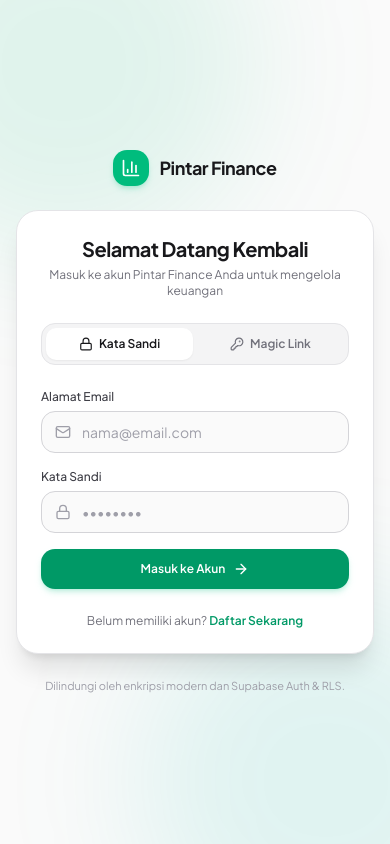
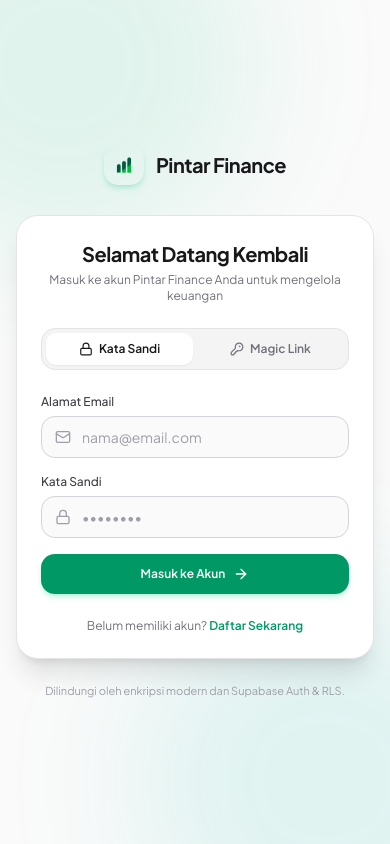
Before and after one commit to Mochammad-Naufal/PintarFinance, a Next.js app: page /login in a window 390 px wide. Built offline with nearby package versions, Linux system fonts and the light colour scheme; no server answers.

Commit message:
feat(branding): replace legacy logos with public/logo.png across UI and PWA manifest

```diff
--- a/src/app/(auth)/layout.tsx
+++ b/src/app/(auth)/layout.tsx
@@ -1,5 +1,5 @@
 import Link from "next/link";
-import { BarChart3 } from "lucide-react";
+import Image from "next/image";
 
 export default function AuthLayout({
   children,
@@ -16,11 +16,18 @@
       <div className="w-full max-w-md space-y-6 relative z-10">
         {/* Brand Header */}
         <div className="text-center space-y-2">
-          <Link href="/" className="inline-flex items-center gap-2.5 group">
-            <div className="w-9 h-9 rounded-xl bg-emerald-500 flex items-center justify-center text-white shadow-md shadow-emerald-500/20 group-hover:scale-105 transition-all">
-              <BarChart3 className="w-5 h-5" strokeWidth={2} />
+          <Link href="/" className="inline-flex items-center gap-3 group">
+            <div className="w-10 h-10 rounded-xl overflow-hidden shadow-md shadow-emerald-500/20 group-hover:scale-105 transition-all flex items-center justify-center">
+              <Image
+                src="/logo.png"
+                alt="Pintar Finance"
+                width={40}
+                height={40}
+                priority
+                className="w-full h-full object-contain"
+              />
             </div>
-            <span className="font-bold text-lg tracking-tight text-zinc-900 dark:text-zinc-100">
+            <span className="font-bold text-xl tracking-tight text-zinc-900 dark:text-zinc-100">
               Pintar Finance
             </span>
           </Link>
@@ -31,7 +38,7 @@
 
         {/* Footer Note */}
         <p className="text-center text-[11px] text-zinc-400 dark:text-zinc-600">
-          Dilindungi oleh enkripsi modern dan Supabase Auth & RLS.
+          Dilindungi oleh enkripsi modern dan Supabase Auth &amp; RLS.
         </p>
       </div>
     </div>
--- a/src/app/layout.tsx
+++ b/src/app/layout.tsx
@@ -44,6 +44,15 @@
   description:
     "Aplikasi manajemen keuangan pribadi yang cerdas untuk Gen Z Indonesia.",
   manifest: "/manifest.json",
+  icons: {
+    icon: [
+      { url: "/logo.png", type: "image/png" },
+    ],
+    shortcut: "/logo.png",
+    apple: [
+      { url: "/logo.png", type: "image/png" },
+    ],
+  },
   appleWebApp: {
     capable: true,
     statusBarStyle: "black-translucent",
--- a/src/app/manifest.ts
+++ b/src/app/manifest.ts
@@ -12,10 +12,16 @@
     orientation: "portrait",
     icons: [
       {
-        src: "/icons/icon.svg",
+        src: "/logo.png",
         sizes: "any",
-        type: "image/svg+xml",
+        type: "image/png",
         purpose: "maskable",
+      },
+      {
+        src: "/logo.png",
+        sizes: "any",
+        type: "image/png",
+        purpose: "any",
       },
     ],
   };
--- a/src/components/shared/Header.tsx
+++ b/src/components/shared/Header.tsx
@@ -1,6 +1,7 @@
 "use client";
 
 import Link from "next/link";
+import Image from "next/image";
 import { Moon, Sparkles, Sun } from "lucide-react";
 import { useTheme } from "@/components/shared/ThemeProvider";
 import { cn, formatDate } from "@/lib/utils";
@@ -15,8 +16,19 @@
 
   return (
     <header className="sticky top-0 z-40 flex items-center justify-between px-4 sm:px-6 h-16 shrink-0 bg-white/80 dark:bg-zinc-950/80 backdrop-blur-xl border-b border-zinc-200 dark:border-zinc-800/80 transition-colors duration-150">
-      {/* Left: Greeting + date */}
-      <div className="flex flex-col justify-center min-w-0 pr-2">
+      {/* Left: Brand logo (mobile) + Greeting & date */}
+      <div className="flex items-center gap-2.5 sm:gap-3 min-w-0 pr-2">
+        <Link href="/dashboard" className="lg:hidden shrink-0 flex items-center" aria-label="Dashboard">
+          <Image
+            src="/logo.png"
+            alt="Pintar Finance"
+            width={32}
+            height={32}
+            priority
+            className="w-8 h-8 rounded-xl object-contain shadow-xs"
+          />
+        </Link>
+        <div className="flex flex-col justify-center min-w-0">
           <h1 className="text-sm font-semibold text-zinc-900 dark:text-zinc-100 leading-none truncate">
             Selamat Datang 👋
           </h1>
@@ -26,6 +38,7 @@
           >
             {today}
           </p>
+        </div>
       </div>
 
       {/* Right: Actions row */}
--- a/src/components/shared/Sidebar.tsx
+++ b/src/components/shared/Sidebar.tsx
@@ -1,6 +1,7 @@
 "use client";
 
 import { useEffect, useState } from "react";
+import Image from "next/image";
 import Link from "next/link";
 import { usePathname } from "next/navigation";
 import {
@@ -95,8 +96,15 @@
             isCollapsed ? "justify-center w-full" : ""
           )}
         >
-          <div className="w-8 h-8 rounded-xl bg-emerald-500 flex items-center justify-center shadow-xs shrink-0">
-            <BarChart3 className="w-4 h-4 text-white" strokeWidth={2} />
+          <div className="w-8 h-8 rounded-xl overflow-hidden shrink-0 flex items-center justify-center">
+            <Image
+              src="/logo.png"
+              alt="Pintar Finance"
+              width={32}
+              height={32}
+              priority
+              className="w-full h-full object-contain"
+            />
           </div>
           {!isCollapsed && (
             <span className="font-bold text-sm tracking-tight text-zinc-900 dark:text-zinc-50 truncate">
--- a/src/components/shared/SplashLoader.tsx
+++ b/src/components/shared/SplashLoader.tsx
@@ -1,6 +1,7 @@
 "use client";
 
 import { useEffect, useState } from "react";
+import Image from "next/image";
 
 interface SplashLoaderProps {
   /** Set to true once Supabase auth session or initial loading is ready */
@@ -46,20 +47,15 @@
         {/* Animated Brand Icon with Bounce & Pulse Glow */}
         <div className="relative flex items-center justify-center">
           <div className="absolute -inset-2 rounded-3xl bg-linear-to-tr from-emerald-500/30 to-teal-500/20 blur-lg animate-pulse" />
-          <div className="w-18 h-18 sm:w-20 sm:h-20 rounded-2xl sm:rounded-3xl bg-linear-to-br from-emerald-500 to-teal-600 flex items-center justify-center shadow-2xl shadow-emerald-500/30 border border-emerald-400/30 animate-bounce">
-            <svg
-              className="w-9 h-9 sm:w-10 sm:h-10 text-white"
-              viewBox="0 0 24 24"
-              fill="none"
-              stroke="currentColor"
-              strokeWidth="2.5"
-              strokeLinecap="round"
-              strokeLinejoin="round"
-            >
-              <line x1="18" y1="20" x2="18" y2="10" />
-              <line x1="12" y1="20" x2="12" y2="4" />
-              <line x1="6" y1="20" x2="6" y2="14" />
-            </svg>
+          <div className="w-20 h-20 sm:w-24 sm:h-24 rounded-3xl bg-zinc-900/90 flex items-center justify-center shadow-2xl shadow-emerald-500/30 border border-emerald-500/30 p-3 animate-bounce overflow-hidden">
+            <Image
+              src="/logo.png"
+              alt="Pintar Finance"
+              width={80}
+              height={80}
+              priority
+              className="w-full h-full object-contain"
+            />
           </div>
         </div>
 
```
Also changed, not shown: public/logo.png (added), public/manifest.json. Lines whose indentation alone changed are shown as unchanged.
